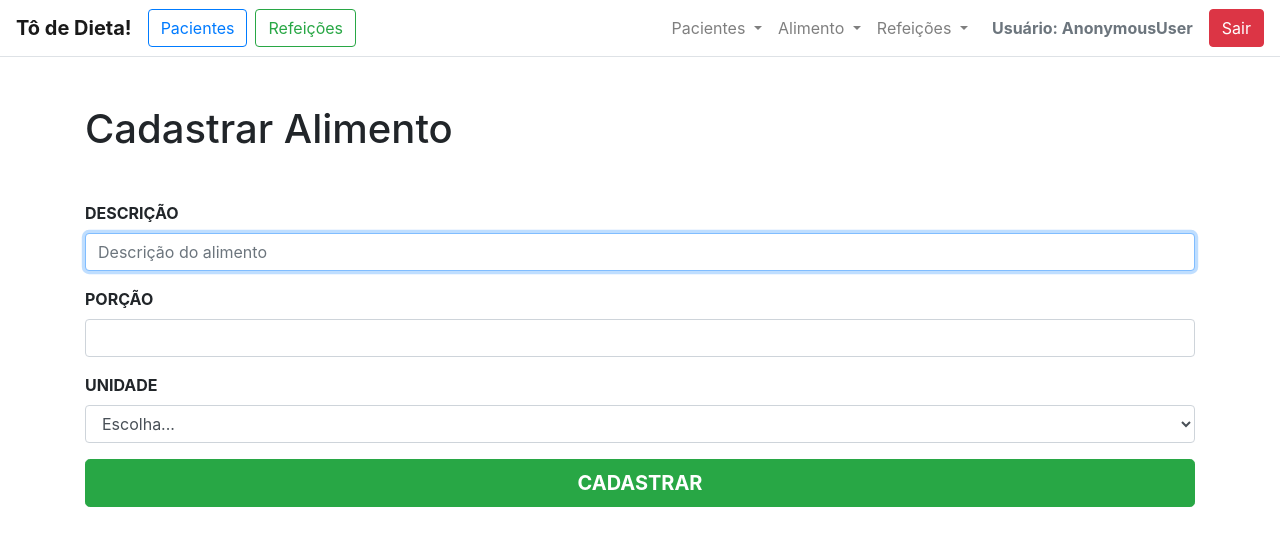
After one commit to joobond/todedieta, a Django app: page /alimento/cadastrar/ in a window 1280 px wide. The commit adds this page. Shown: the top 546 px of the page. Run offline with Django 3.2, Linux system fonts and the light colour scheme; some libraries are stand-ins or nearby versions.

Commit message:
alimento, refeicao, paciente

```diff
--- /dev/null
+++ b/alimento/templates/cadastrarAlimento.html
@@ -0,0 +1,30 @@
+{% extends 'base.html' %}
+{% block titulo_pagina %}Cadastrar Alimento - Tô de Dieta!{% endblock titulo_pagina %}
+{% block h1_pagina %}
+Cadastrar Alimento
+{% endblock h1_pagina %}
+{% block content %}
+<form class="form-signin" action="/alimento/formulario-alimento/" method="post">
+    {% csrf_token %}
+    <label for="descricao" class="font-weight-bold text-uppercase" >Descrição</label>
+    <input type="text" name="descricao" id="descricao" class="form-control mb-3" placeholder="Descrição do alimento" required autofocus>
+
+    <label for="porcao" class="font-weight-bold text-uppercase" >Porção</label>
+    <input type="number" id="porcao" class="form-control mb-3" name="porcao" required>
+
+    <label for="unidade" class="font-weight-bold text-uppercase">Unidade</label>
+    <select id="unidade" name="unidade" class="form-control mb-3" required>
+        <option selected>Escolha...</option>
+        <option>Pedaço(s)</option>
+        <option>Grama(s)</option>
+        <option>Colher(es)</option>
+      </select>
+
+    <button class="btn btn-lg btn-success btn-block mb-3 text-uppercase font-weight-bold =" type="submit" value="Cadastrar">cadastrar</button>
+</form>
+{% if msg %}
+<script>
+    alert('{{msg}}')
+</script>
+{% endif %}
+{% endblock content %}
--- /dev/null
+++ b/alimento/urls.py
@@ -0,0 +1,9 @@
+from django.conf.urls import url
+from django.contrib import admin
+
+from . import views
+urlpatterns = [
+    url(r'^$',views.dadosAlimento, name="alimentos"),
+    url(r'^cadastrar/',views.cadastrarAlimento, name="cadastrar_alimento"),
+    url(r'^formulario-alimento/',views.alimentoFormulario, name="formulario_alimento"),
+]
--- a/alimento/views.py
+++ b/alimento/views.py
@@ -1,3 +1,44 @@
 from django.shortcuts import render
+from pyrebase import pyrebase
 
-# Create your views here.
+config = {
+    'apiKey': "AIzaSyDg-AD8p3MTB3GhmLqupSO6TKrNqXun8TI",
+    'authDomain': "to-de-dieta.firebaseapp.com",
+    'databaseURL': "https://to-de-dieta.firebaseio.com",
+    'projectId': "to-de-dieta",
+    'storageBucket': "to-de-dieta.appspot.com",
+    'messagingSenderId': "1053641145914",
+    'appId': "1:1053641145914:web:dd47dc648cd5bc11"
+}
+firebase = pyrebase.initialize_app(config)
+
+auth = firebase.auth()
+db = firebase.database()
+
+def cadastrarAlimento(request):
+    return render(request, "cadastrarAlimento.html")
+
+def alimentoFormulario(request):
+    descricao = request.POST.get('descricao')
+    porcao = request.POST.get('porcao')
+    unidade = request.POST.get('unidade')
+
+    data = {"descricao": descricao, "porcao":porcao, "unidade":unidade}
+    try:
+        db.child("alimentos").push(data)
+        message = "Alimento "+descricao+" cadastrado com sucesso!"
+    except:
+        message = "Aconteceu um erro ao cadastrar o alimento"
+        return render(request,"cadastrarAlimento.html",{"msg":message})
+    return render(request, "cadastrarAlimento.html", {"msg":message})
+
+def dadosAlimento(request):
+    alimentosod = db.child("alimentos").get()
+    alimentos = []
+    for alimento in alimentosod.each():
+        alimentos.append(alimento.val())
+    try:
+        return render(request, "alimentos.html", {"alimentos":alimentos})
+    except:
+        message = "Aconteceu um erro ao retornar os alimentos"
+        return render(request,"alimentos.html",{"msg":message})
--- a/paciente/templates/pacientes.html
+++ b/paciente/templates/pacientes.html
@@ -1,4 +1,5 @@
 {% extends 'base.html' %}
+{% block titulo_pagina %}Lista de Pacientes - Tô de Dieta!{% endblock titulo_pagina %}
 {% block h1_pagina %}
 Pacientes
 {% endblock h1_pagina %}
--- a/paciente/urls.py
+++ b/paciente/urls.py
@@ -3,7 +3,7 @@ from django.contrib import admin
 
 from . import views
 urlpatterns = [
-    url(r'^$',views.dadosPaciente),
-    url(r'^cadastrar/',views.cadastrarPaciente),
+    url(r'^$',views.dadosPaciente, name="pacientes"),
+    url(r'^cadastrar/',views.cadastrarPaciente, name="cadastrar_paciente"),
     url(r'^formulario-paciente/',views.pacienteFormulario, name="formulario_paciente"),
 ]
--- a/paciente/views.py
+++ b/paciente/views.py
@@ -29,7 +29,7 @@ def pacienteFormulario(request):
     data = {"email": email, "idade":idade, "nivel":nivel, "nome":nome, "peso":peso, "telefone":telefone}
     try:
         db.child("pacientes").push(data)
-        message = "Paciente "+"nome"+" cadastrado com sucesso!"
+        message = "Paciente "+nome+" cadastrado com sucesso!"
     except:
         message = "Aconteceu um erro ao cadastrar o paciente"
         return render(request,"cadastrarPaciente.html",{"msg":message})
--- /dev/null
+++ b/refeicao/urls.py
@@ -0,0 +1,9 @@
+from django.conf.urls import url
+from django.contrib import admin
+
+from . import views
+urlpatterns = [
+    url(r'^$',views.dadosRefeicao, name="refeicoes"),
+    url(r'^cadastrar/',views.cadastrarRefeicao, name="cadastrar_refeicao"),
+    url(r'^formulario-refeicao/',views.refeicaoFormulario, name="formulario_refeicao"),
+]
--- a/todedieta/layout/base.html
+++ b/todedieta/layout/base.html
@@ -11,8 +11,8 @@
 <body>
       <nav class="navbar navbar-expand-lg navbar-light bg-light bg-white border-bottom box-shadow">
         <a class="navbar-brand font-weight-bold" href="">Tô de Dieta!</a>
-        <a class="btn btn-outline-primary" href="">Pacientes</a>
-        <a class="ml-2 btn btn-outline-success" href="">Refeições</a>
+        <a class="btn btn-outline-primary" href="{% url 'pacientes' %}">Pacientes</a>
+        <a class="ml-2 btn btn-outline-success" href="{% url 'refeicoes' %}">Refeições</a>
         <div class="collapse navbar-collapse" id="navbarSupportedContent">
             <ul class="navbar-nav ml-lg-auto">
              <li class="nav-item dropdown">
@@ -20,50 +20,30 @@
                         Pacientes
                     </a>
                     <div class="dropdown-menu" aria-labelledby="navbarDropdown">
-                        <a class="dropdown-item" href="">Cadastrar Paciente</a>
+                        <a class="dropdown-item" href="{% url 'cadastrar_paciente' %}">Cadastrar Paciente</a>
                         <div class="dropdown-divider"></div>
-                        <a class="dropdown-item" href="">Todos Pacientes</a>
+                        <a class="dropdown-item" href="{% url 'pacientes' %}">Todos Pacientes</a>
                     </div>
                 </li>
                 <li class="nav-item dropdown">
                      <a class="nav-link dropdown-toggle" href="#" id="navbarDropdown" role="button" data-toggle="dropdown" aria-haspopup="true" aria-expanded="false">
-                        Cliente
+                        Alimento
                     </a>
                     <div class="dropdown-menu" aria-labelledby="navbarDropdown">
-                        <a class="dropdown-item" href="">Lista de Clientes</a>
-                        <a class="dropdown-item" href="">Melhores Clientes</a>
+                        <a class="dropdown-item" href="{% url 'cadastrar_alimento' %}">Cadastrar Alimento</a>
                         <div class="dropdown-divider"></div>
-                        <a class="dropdown-item" href="">Incluir Cliente</a>
+                        <a class="dropdown-item" href="{% url 'alimentos' %}">Todos Alimentos</a>
                     </div>
                 </li>
 
                 <li class="nav-item dropdown">
                     <a class="nav-link dropdown-toggle" href="#" id="navbarDropdown" role="button" data-toggle="dropdown" aria-haspopup="true" aria-expanded="false">
-                        Produto
+                       Refeições
                    </a>
                    <div class="dropdown-menu" aria-labelledby="navbarDropdown">
-                        <a class="dropdown-item" href="">Lista de Produtos</a>
+                       <a class="dropdown-item" href="{% url 'cadastrar_refeicao' %}">Cadastrar Refeicao</a>
                        <div class="dropdown-divider"></div>
-                        <a class="dropdown-item" href="">Incluir Produto</a>
-                    </div>
-                </li>
-
-                <li class="nav-item dropdown">
-                     <a class="nav-link dropdown-toggle" href="#" id="navbarDropdown" role="button" data-toggle="dropdown" aria-haspopup="true" aria-expanded="false">
-                        Serviço
-                    </a>
-                    <div class="dropdown-menu" aria-labelledby="navbarDropdown">
-                        <a class="dropdown-item" href="">Lista de Serviços</a>
-                        <div class="dropdown-divider"></div>
-                        <a class="dropdown-item" href="">Incluir Serviço</a>
-                    </div>
-                </li>
-                <li class="nav-item dropdown">
-                     <a class="nav-link dropdown-toggle" href="#" id="navbarDropdown" role="button" data-toggle="dropdown" aria-haspopup="true" aria-expanded="false">
-                        Venda
-                    </a>
-                    <div class="dropdown-menu" aria-labelledby="navbarDropdown">
-                        <a class="dropdown-item" href="">Lista de Vendas</a>
+                       <a class="dropdown-item" href="{% url 'refeicoes' %}">Todas Refeições</a>
                    </div>
                </li>
             </ul>
--- a/todedieta/urls.py
+++ b/todedieta/urls.py
@@ -19,5 +19,7 @@ from django.urls import path, include
 
 urlpatterns = [
     path('paciente/', include('paciente.urls')),
+    path('alimento/', include('alimento.urls')),
+    path('refeicao/', include('refeicao.urls')),
     path('admin/', admin.site.urls),
 ]
```
Also changed, not shown: alimento/templates/alimentos.html (added, +26 -0 lines), paciente/templates/cadastrarPaciente.html (+9 -4 lines), refeicao/templates/cadastrarRefeicao.html (added, +19 -0 lines), refeicao/templates/refeicao.html (added, +22 -0 lines), refeicao/views.py (+40 -1 lines). Lines whose indentation alone changed are shown as unchanged.
